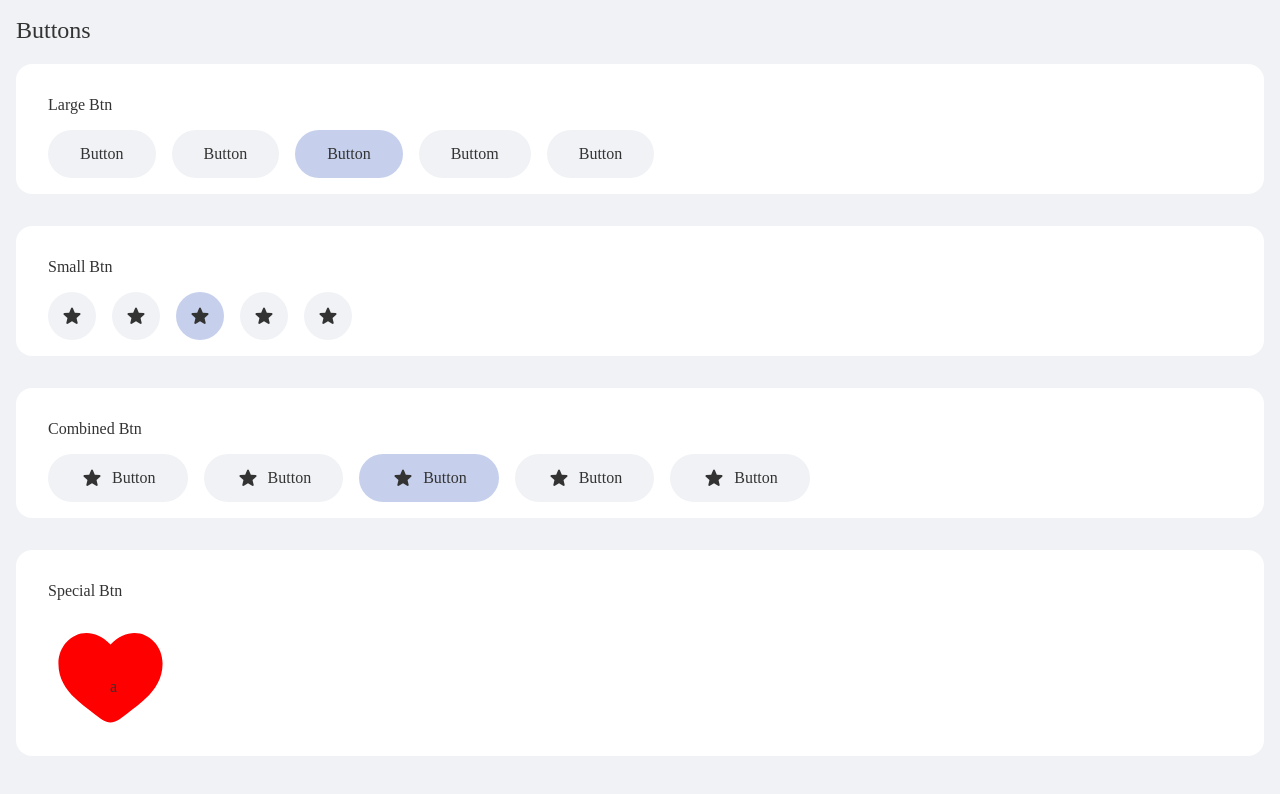
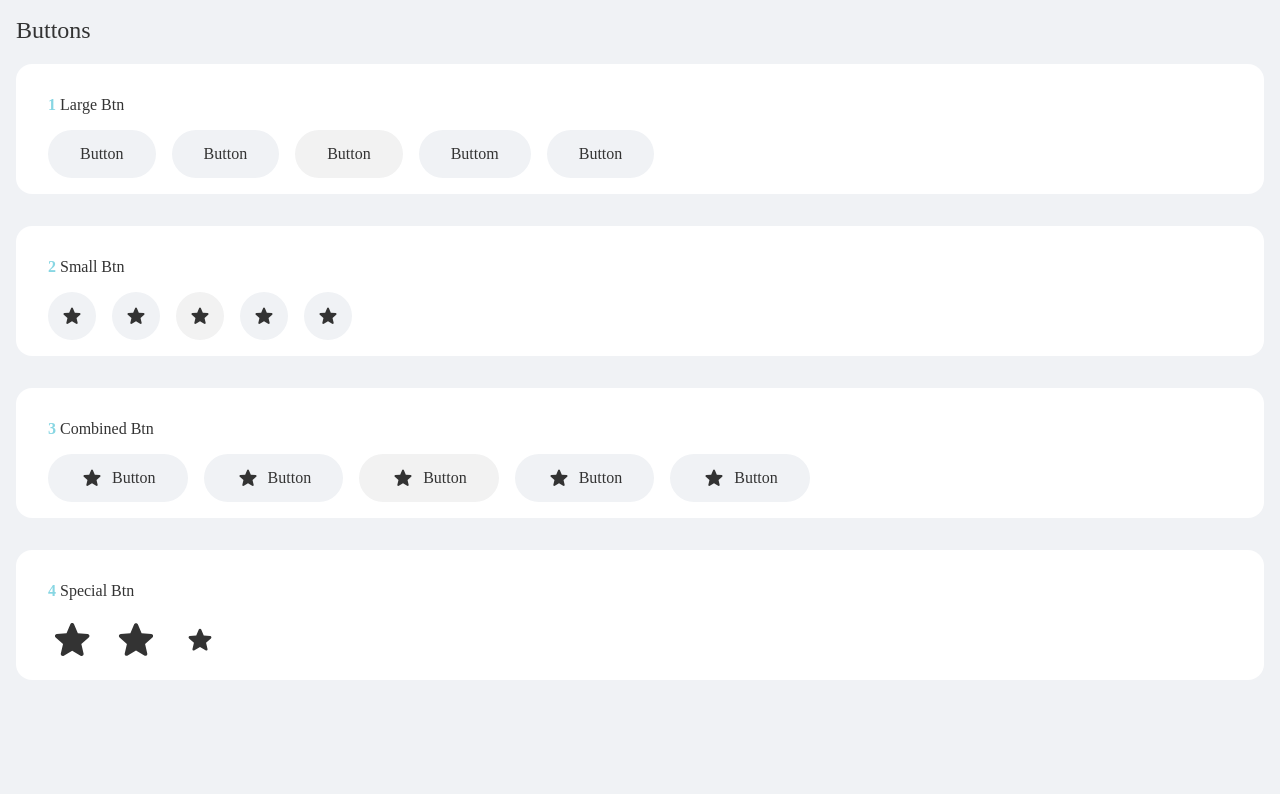
Before and after one commit to jonvemo/atoms, a plain HTML site: page index.html in a window 1280 px wide. Shown: the part 66-860 px from the top of the page. After the commit the page ends 800 px from the top, so only its background shows below. Drawn offline with Linux system fonts and the light colour scheme; a web font is replaced by a local one.

Commit message:
Minor changes

```diff
--- a/assets/css/style.css
+++ b/assets/css/style.css
@@ -7,24 +7,29 @@ a:focus-visible {outline: 4px solid var(--main-color); outline-offset: 4px; bord
 
 .flex {display: flex; gap: 16px;} .grid {display: grid; gap: 16px;}
 
-.btn {height: 48px; background-color: var(--main-bg); border: none; border-radius: 32px;}
+.btn {background-color: var(--main-bg); border: none; border-radius: 32px;}
 .btn:is(:hover,:active,:focus):not(:disabled) {background-color: var(--accent); color: var(--color);}
-.btn:is(:hover,:active,:focus) svg {fill: var(--color);}
+.btn:is(:hover,:active,:focus):not(:disabled) svg {fill: var(--color);}
 .btn:focus-visible {outline: 4px solid var(--main-color); outline-offset: 0;}
-.btn:disabled {background-color: var(--color);}
+.btn:disabled {filter: grayscale(1);}
 
 .btn__small {display: grid; place-content: center; width: 48px; height: 48px;}
-.btn__large {display: flex; gap: 8px; align-items: center; padding: 16px 32px;}
+.btn__large {display: flex; gap: 8px; align-items: center; height: 48px; padding: 16px 32px;}
 
-.btn__icon {
-    height: 48px;
-    width: 48px;
-    background-color: red;
-    border: none;
-    clip-path:url("#heart-shape");
+.btn__clip {height: 48px; width: 48px; background-color: var(--main-color);}
+.btn__clip:is(:hover,:active,:focus) {filter: opacity(0.5);}
+.btn__clip.star {clip-path:url("#icon-shape");}
+
+.btn__icon {position: relative; display: grid; place-content: center; height: 48px; width: 48px; background-color: transparent; border: none;}
+.btn__icon:is(:hover,:active,:focus)::before {content: ''; position: absolute; inset: 0; border-radius: 50%;}
+
+.star:is(:hover,:active,:focus)::before {background-color: #ffd70020;}
+.star:is(:hover,:active,:focus) svg {fill: gold;}
+
+body {
+    padding: 16px; margin: 0; background-color: var(--main-bg);
+    counter-reset: section;
 }
-
-body {padding: 16px; margin: 0; background-color: var(--main-bg); }
 .icons {position: absolute;}
 
 /* Header */
@@ -36,6 +41,12 @@ body {padding: 16px; margin: 0; background-color: var(--main-bg); }
 .section__title {
     font-size: 1.5rem;
 }
+.title::before {
+    font-weight: bold;
+    color: var(--accent);
+    counter-increment: section;
+    content: counter(section) ' ';
+}
 
 .btns__item {
     padding: 16px 32px;
--- a/index.html
+++ b/index.html
@@ -6,12 +6,11 @@
     <title>Atoms</title>
     <svg class="icons">
         <symbol id='icon' viewBox='0 0 24 24' xmlns="http://www.w3.org/2000/svg">
-            <!-- <path fill="currentColor" d="M2 9.137C2 14 6.02 16.591 8.962 18.911C10 19.729 11 20.5 12 20.5s2-.77 3.038-1.59C17.981 16.592 22 14 22 9.138c0-4.863-5.5-8.312-10-3.636C7.5.825 2 4.274 2 9.137Z"/> -->
             <path d="m12 17.27l4.15 2.51c.76.46 1.69-.22 1.49-1.08l-1.1-4.72l3.67-3.18c.67-.58.31-1.68-.57-1.75l-4.83-.41l-1.89-4.46c-.34-.81-1.5-.81-1.84 0L9.19 8.63l-4.83.41c-.88.07-1.24 1.17-.57 1.75l3.67 3.18l-1.1 4.72c-.2.86.73 1.54 1.49 1.08l4.15-2.5z"/>
         </symbol>
 
-        <clipPath id="heart-shape" clipPathUnits="objectBoundingBox">
-            <path transform="scale(0.042, 0.042)" d="M2 9.137C2 14 6.02 16.591 8.962 18.911C10 19.729 11 20.5 12 20.5s2-.77 3.038-1.59C17.981 16.592 22 14 22 9.138c0-4.863-5.5-8.312-10-3.636C7.5.825 2 4.274 2 9.137Z"/>
+        <clipPath id="icon-shape" clipPathUnits="objectBoundingBox">
+            <path transform="scale(0.042, 0.042)" d="m12 17.27l4.15 2.51c.76.46 1.69-.22 1.49-1.08l-1.1-4.72l3.67-3.18c.67-.58.31-1.68-.57-1.75l-4.83-.41l-1.89-4.46c-.34-.81-1.5-.81-1.84 0L9.19 8.63l-4.83.41c-.88.07-1.24 1.17-.57 1.75l3.67 3.18l-1.1 4.72c-.2.86.73 1.54 1.49 1.08l4.15-2.5z"/>
         </clipPath>
 
     </svg>
@@ -61,7 +60,9 @@
                 <div class="btns__item">
                     <h3 class="title">Special Btn</h3>
                     <div class="flex">
-                        <button style="padding: 62px;" class="btn__icon">a</button>
+                        <button  class="btn__clip star"></button>
+                        <button  class="btn__icon"><svg width="3rem" height="3rem"><use href="#icon"></use></svg></button>
+                        <button  class="btn__icon star"><svg width="2rem" height="2rem"><use href="#icon"></use></svg></button>
                     </div>
                 </div>
             </div>
```
